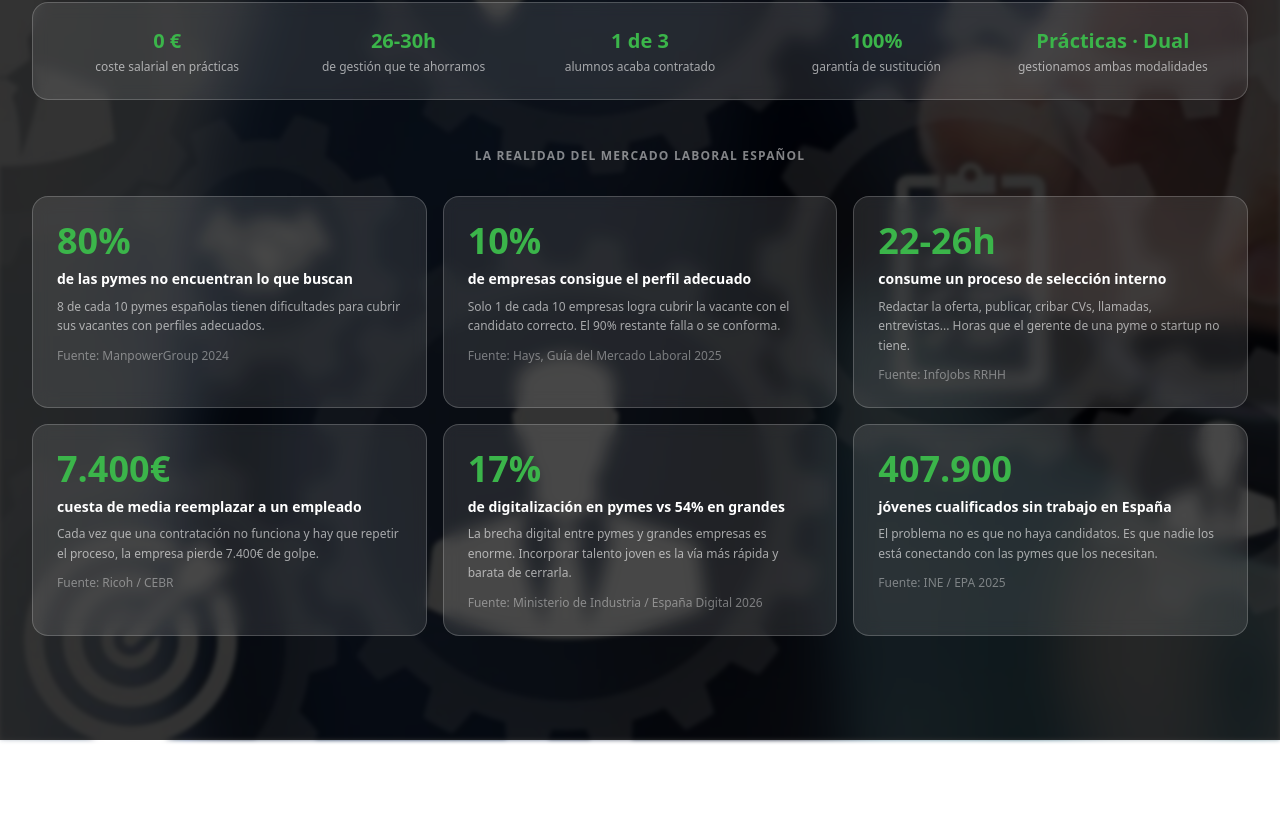
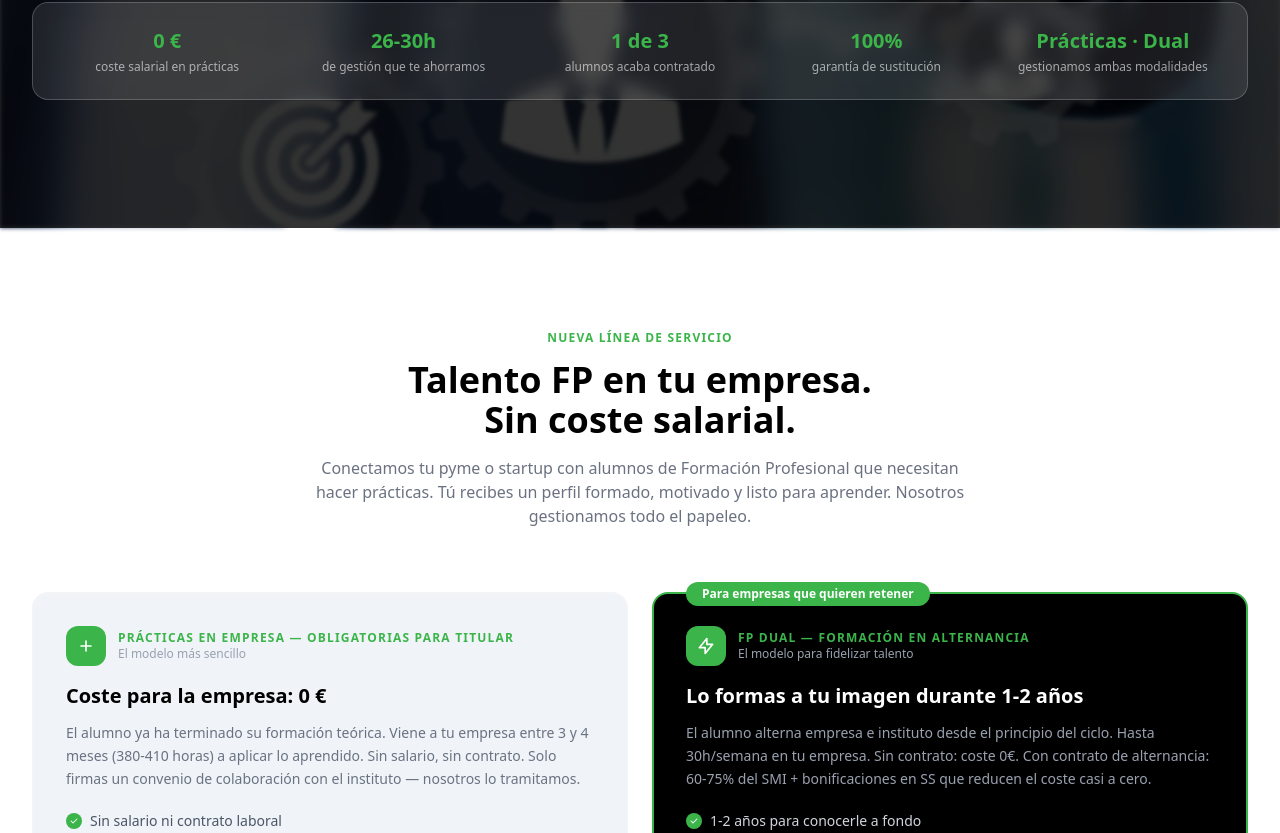
Before and after one commit to Job2Jump/job2jump-web, a Next.js app: page /empresas in a window 1280 px wide. Shown: the part 713-1546 px from the top of the page. Built offline with nearby package versions, Linux system fonts and the light colour scheme.

Commit message:
Empresas: elimina bloque de datos del mercado laboral, más directo al grano
Co-Authored-By: Claude Sonnet 4.6 <noreply@anthropic.com>

```diff
--- a/app/empresas/page.js
+++ b/app/empresas/page.js
@@ -72,58 +72,6 @@ export default function Empresas() {
             ))}
           </div>
 
-          {/* Datos */}
-          <div className="mb-4">
-            <p className="text-center text-white/50 text-xs font-semibold uppercase tracking-widest mb-8">La realidad del mercado laboral español</p>
-            <div className="grid md:grid-cols-2 lg:grid-cols-3 gap-4 mb-6">
-              {[
-                {
-                  dato: "80%",
-                  titulo: "de las pymes no encuentran lo que buscan",
-                  desc: "8 de cada 10 pymes españolas tienen dificultades para cubrir sus vacantes con perfiles adecuados.",
-                  fuente: "ManpowerGroup 2024",
-                },
-                {
-                  dato: "10%",
-                  titulo: "de empresas consigue el perfil adecuado",
-                  desc: "Solo 1 de cada 10 empresas logra cubrir la vacante con el candidato correcto. El 90% restante falla o se conforma.",
-                  fuente: "Hays, Guía del Mercado Laboral 2025",
-                },
-                {
-                  dato: "22-26h",
-                  titulo: "consume un proceso de selección interno",
-                  desc: "Redactar la oferta, publicar, cribar CVs, llamadas, entrevistas... Horas que el gerente de una pyme o startup no tiene.",
-                  fuente: "InfoJobs RRHH",
-                },
-                {
-                  dato: "7.400€",
-                  titulo: "cuesta de media reemplazar a un empleado",
-                  desc: "Cada vez que una contratación no funciona y hay que repetir el proceso, la empresa pierde 7.400€ de golpe.",
-                  fuente: "Ricoh / CEBR",
-                },
-                {
-                  dato: "17%",
-                  titulo: "de digitalización en pymes vs 54% en grandes",
-                  desc: "La brecha digital entre pymes y grandes empresas es enorme. Incorporar talento joven es la vía más rápida y barata de cerrarla.",
-                  fuente: "Ministerio de Industria / España Digital 2026",
-                },
-                {
-                  dato: "407.900",
-                  titulo: "jóvenes cualificados sin trabajo en España",
-                  desc: "El problema no es que no haya candidatos. Es que nadie los está conectando con las pymes que los necesitan.",
-                  fuente: "INE / EPA 2025",
-                },
-              ].map((item, i) => (
-                <div key={i} className="bg-white/10 backdrop-blur-sm border border-white/20 rounded-2xl p-6">
-                  <p className="text-4xl font-bold text-[#3BB54A] mb-2">{item.dato}</p>
-                  <h3 className="text-sm font-bold text-white mb-2 leading-snug">{item.titulo}</h3>
-                  <p className="text-white/60 text-xs leading-relaxed mb-3">{item.desc}</p>
-                  <p className="text-xs text-white/40 font-medium">Fuente: {item.fuente}</p>
-                </div>
-              ))}
-            </div>
-
-          </div>
 
         </div>
       </section>
```
